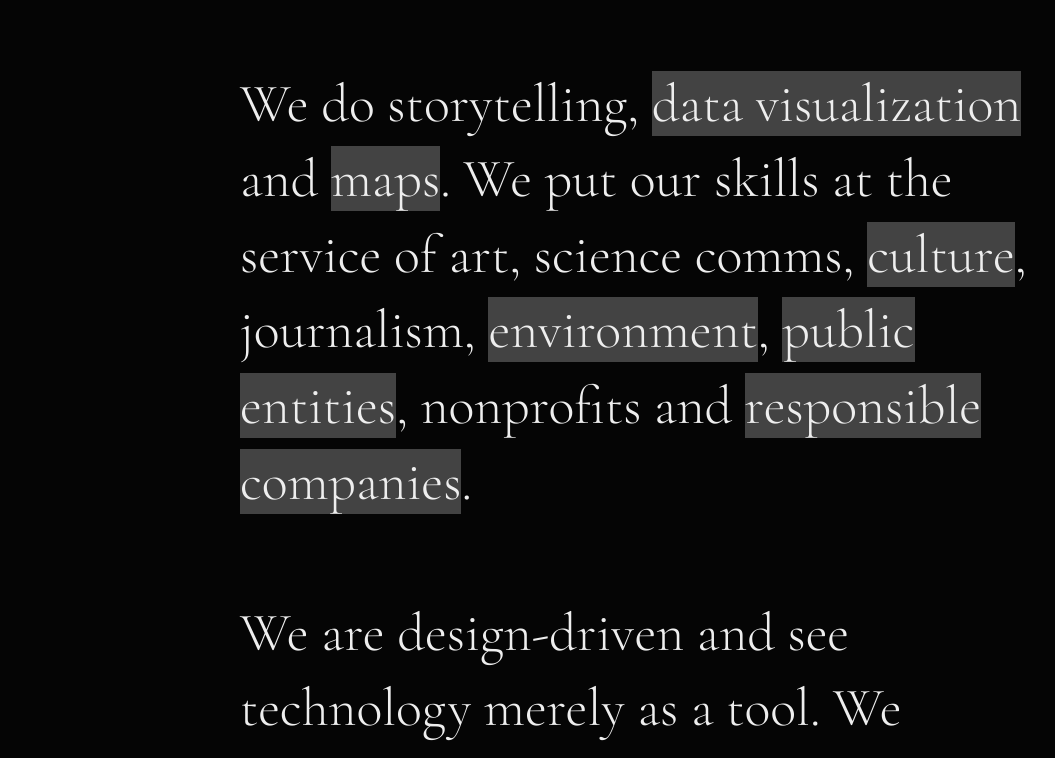
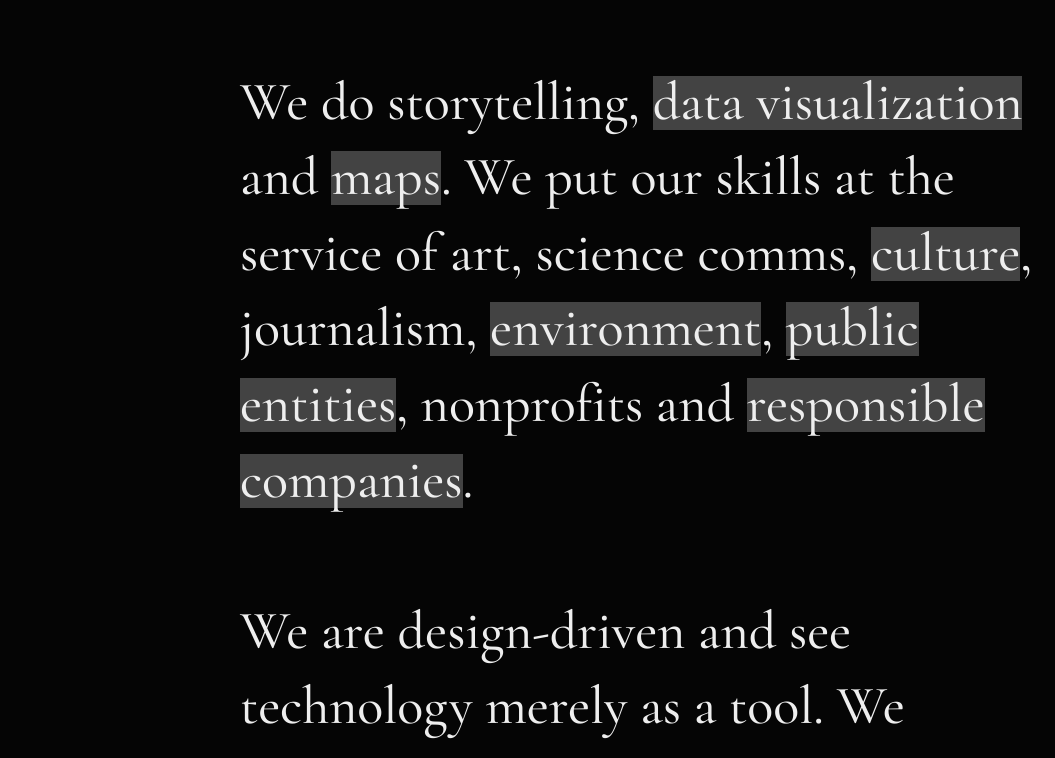
Before and after one commit to satellitestudio/satellitestudio.github.io, a plain HTML site: page index.html in a window 1280 px wide. Shown: the part 727-1485 px from the top of the page, without its empty margins (0-1055 px from the left). Drawn offline with Linux system fonts and the light colour scheme.

Commit message:
fix webfonts

```diff
--- a/css/main.css
+++ b/css/main.css
@@ -7,17 +7,17 @@
 
 @font-face {
     font-family: 'Cormorant Garamond';
-    src: url('../fonts/subset-CormorantGaramond-Light.woff2') format('woff2'),
-        url('../fonts/subset-CormorantGaramond-Light.woff') format('woff');
-    font-weight: 300;
+    src: url('../fonts/cormorantgaramond-medium.woff2') format('woff2'),
+        url('../fonts/cormorantgaramond-medium.woff') format('woff');
+    font-weight: 400;
     font-style: normal;
 }
 
 @font-face {
     font-family: 'Cormorant Garamond';
-    src: url('../fonts/subset-CormorantGaramond-LightItalic.woff2') format('woff2'),
-        url('../fonts/subset-CormorantGaramond-LightItalic.woff') format('woff');
-    font-weight: 300;
+    src: url('../fonts/cormorantgaramond-mediumitalic.woff2') format('woff2'),
+        url('../fonts/cormorantgaramond-mediumitalic.woff') format('woff');
+    font-weight: 400;
     font-style: italic;
 }
 
@@ -53,7 +53,7 @@ body {
 }
 
 .manifesto {
-    font-weight: 300;
+    font-weight: 400;
     font-size: calc( 32px + (54 - 32) * (100vw - 320px) / ( 840 - 320) );
     line-height: 1.4em;
     margin: calc(50vh - 1.5em) auto;
```
Also changed, not shown: fonts/cormorantgaramond-bold.woff (added), fonts/cormorantgaramond-bold.woff2 (added), fonts/cormorantgaramond-bolditalic.woff (added), fonts/cormorantgaramond-bolditalic.woff2 (added), fonts/cormorantgaramond-medium.woff (added), fonts/cormorantgaramond-medium.woff2 (added), fonts/cormorantgaramond-mediumitalic.woff (added), fonts/cormorantgaramond-mediumitalic.woff2 (added), fonts/subset-CormorantGaramond-Light.woff (deleted), fonts/subset-CormorantGaramond-Light.woff2 (deleted), fonts/subset-CormorantGaramond-LightItalic.woff (deleted), fonts/subset-CormorantGaramond-LightItalic.woff2 (deleted).
